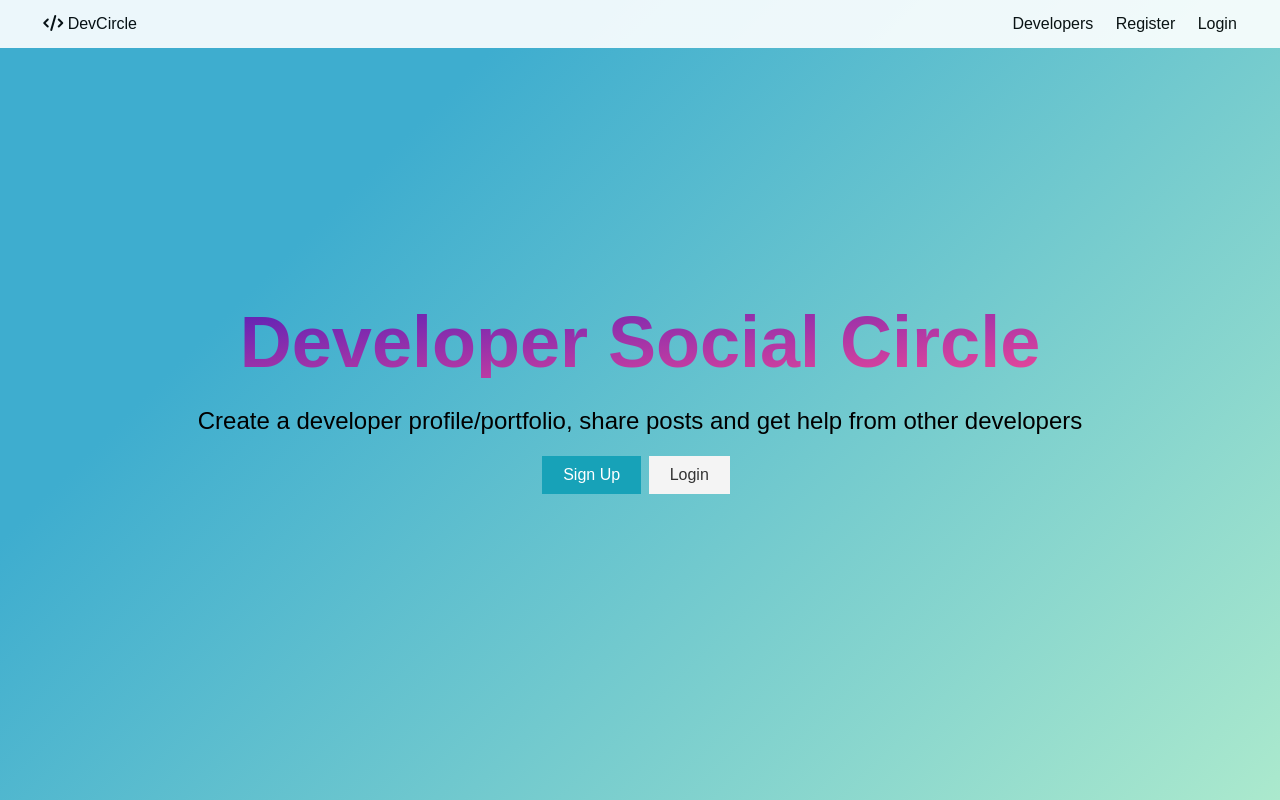
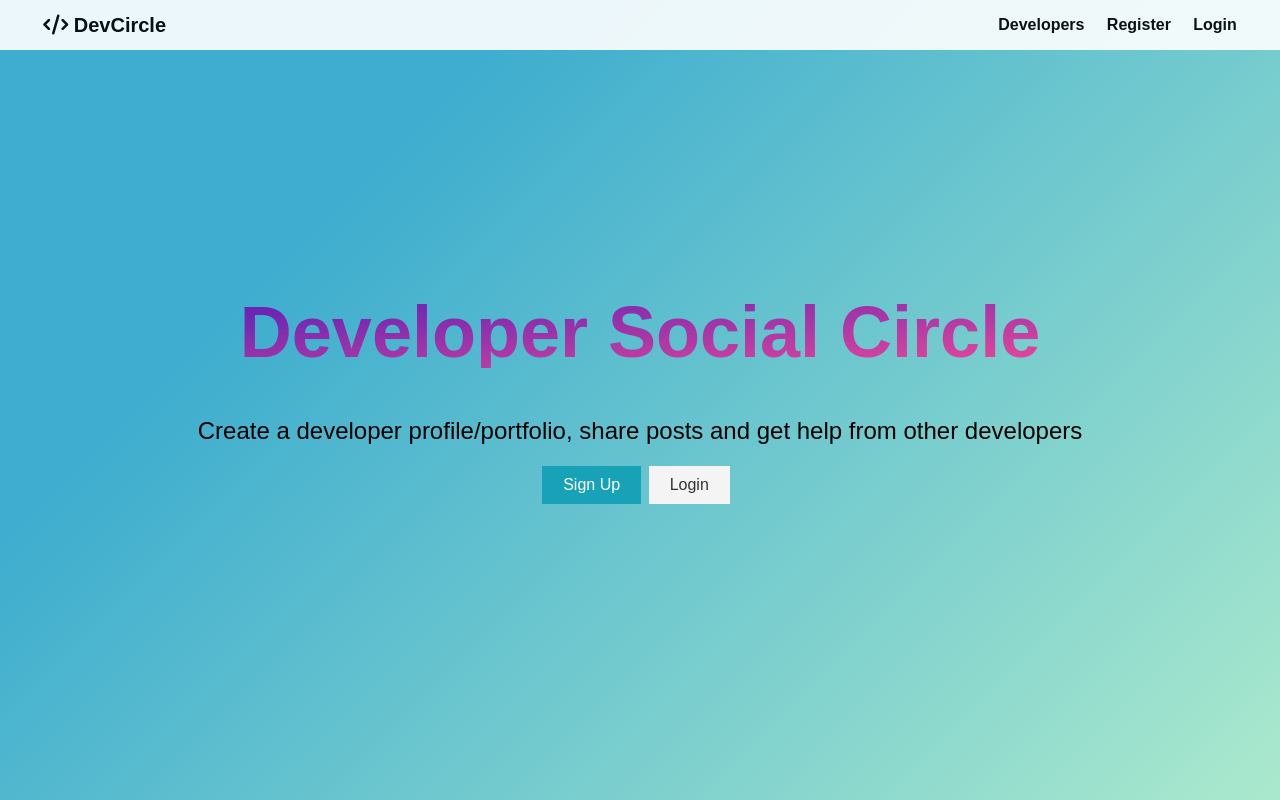
Before and after one commit to synerjay/Trayn-Weightlift-Tracker, a React (Create React App) app in the folder client/: page / in a window 1280 px wide. Built offline with nearby package versions, Linux system fonts and the light colour scheme; no server answers; the HTML template or start-up script is replaced by a standard one.

Commit message:
added some styling

```diff
--- a/client/src/components/layout/Landing.js
+++ b/client/src/components/layout/Landing.js
@@ -16,7 +16,7 @@ const Landing = ({ isAuthenticated }) => {
           <h1 className='mb-6 text-7xl font-extrabold text-transparent bg-clip-text bg-gradient-to-br from-purple-800 to-pink-500'>
             Developer Social Circle
           </h1>
-          <p className='lead'>
+          <p className='lead my-5'>
             Create a developer profile/portfolio, share posts and get help from
             other developers
           </p>
--- a/client/src/components/layout/Navbar.js
+++ b/client/src/components/layout/Navbar.js
@@ -29,7 +29,7 @@ const Navbar = ({ auth: { isAuthenticated, loading }, logout }) => {
   );
 
   const guestLinks = (
-    <ul>
+    <ul className='font-bold'>
       <li>
         <Link to='/profiles'>Developers</Link>
       </li>
@@ -44,7 +44,7 @@ const Navbar = ({ auth: { isAuthenticated, loading }, logout }) => {
 
   return (
     <nav className='navbar bg-dark'>
-      <h1>
+      <h1 className='text-xl font-bold'>
         <Link to='/'>
           <i className='fas fa-code'></i> DevCircle
         </Link>
```
